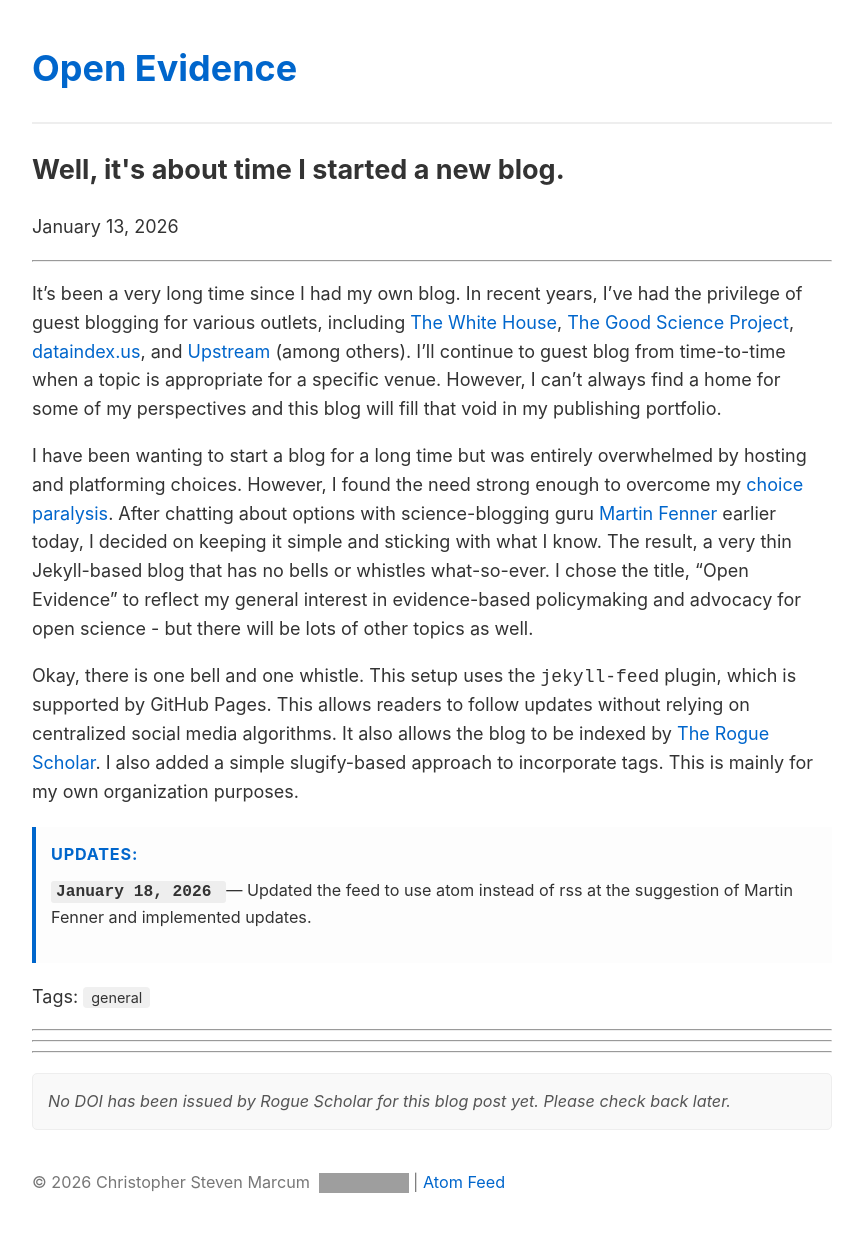
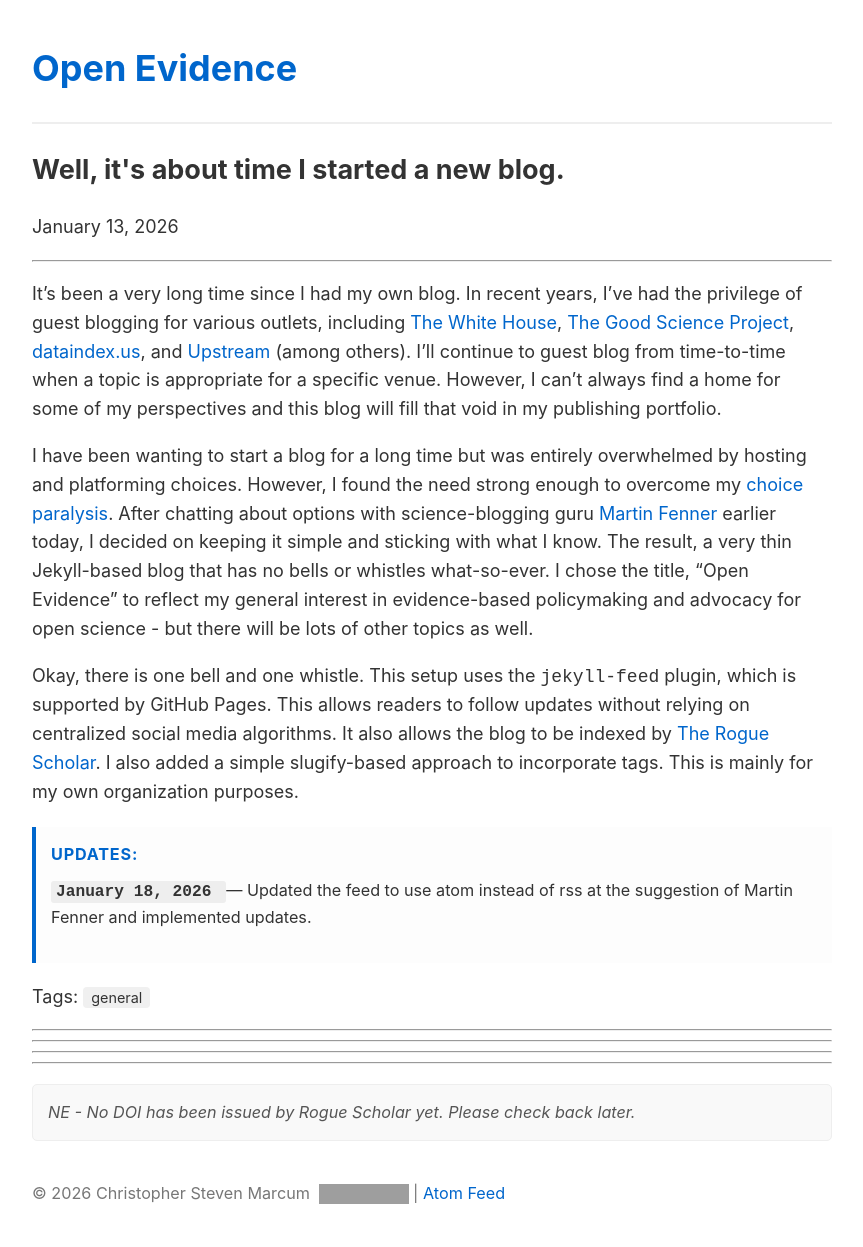
Before and after one commit to cmarcum/marcum-blog, a Jekyll site: the page built from _posts/2026-01-13-its-about-time.md, in a window 1280 px wide. Shown: the whole page, without its empty margins (208-1071 px from the left). Built offline with Jekyll 4.4.1, drawn with Linux system fonts in a browser that asks for light colours; part of the change alters nothing that is shown; grey boxes are pictures that could not be loaded.

```diff
--- a/_layouts/post.html
+++ b/_layouts/post.html
@@ -32,6 +32,7 @@ layout: default
   <hr>
 <hr>
 <hr>
+<hr>
 <div id="rogue-scholar-citation" style="font-size: 0.9em; color: #555; margin-top: 20px; padding: 15px; border: 1px solid #eee; border-radius: 5px; background-color: #f9f9f9; line-height: 1.5;">
   Checking Rogue Scholar for DOI...
 </div>
@@ -40,12 +41,9 @@ layout: default
 (function() {
   const pageTitle = {{ page.title | jsonify }};
   const blogSlug = "chrismarcum";
-  const apiEndpoint = `https://rogue-scholar.org/api/records?q=parent.communities.ids:${blogSlug} AND metadata.title:"${pageTitle.replace(/"/g, '\\"')}"`;
+  const placeholder = document.getElementById('rogue-scholar-citation');
 
-  fetch(apiEndpoint)
-    .then(response => response.json())
-    .then(data => {
-
+  window.handleRogueScholarResponse = function(data) {
     const hit = (data.hits && data.hits.hits && data.hits.hits.length > 0) ? data.hits.hits[0] : null;
 
     if (hit && hit.pids && hit.pids.doi) {
@@ -55,19 +53,25 @@ layout: default
       const blogTitle = "{{ site.title }}";
       const date = "{{ page.date | date: '%B %d, %Y' }}";
 
-        document.getElementById('rogue-scholar-citation').innerHTML = `
+      placeholder.innerHTML = `
         <strong>Recommended Citation:</strong><br>
         ${author} (${date}). "${hit.metadata.title}." <em>${blogTitle}</em>.
         <a href="${doiUrl}" target="_blank" style="color: #0066cc; text-decoration: underline;">${doiUrl}</a>
       `;
     } else {
-        document.getElementById('rogue-scholar-citation').innerHTML = "<em>No DOI has been issued by Rogue Scholar for this blog post yet. Please check back later.</em>";
+      placeholder.innerHTML = "<em>No DOI has been issued by Rogue Scholar yet. Please check back later.</em>";
     }
-    })
-    .catch(error => {
-      console.error('Rogue Scholar API error:', error);
-      document.getElementById('rogue-scholar-citation').innerHTML = "<em>No DOI has been issued by Rogue Scholar for this blog post yet. Please check back later.</em>";
-    });
+  };
+
+  const script = document.createElement('script');
+  const query = encodeURIComponent(`parent.communities.ids:${blogSlug} AND metadata.title:"${pageTitle}"`);
+  script.src = `https://rogue-scholar.org/api/records?q=${query}&callback=handleRogueScholarResponse`;
+
+  // Handle network errors
+  script.onerror = function() {
+    placeholder.innerHTML = "<em>NE - No DOI has been issued by Rogue Scholar yet. Please check back later.</em>";
+  };
+  document.head.appendChild(script);
 })();
 </script>
 </article>
```
Lines whose indentation alone changed are shown as unchanged.
